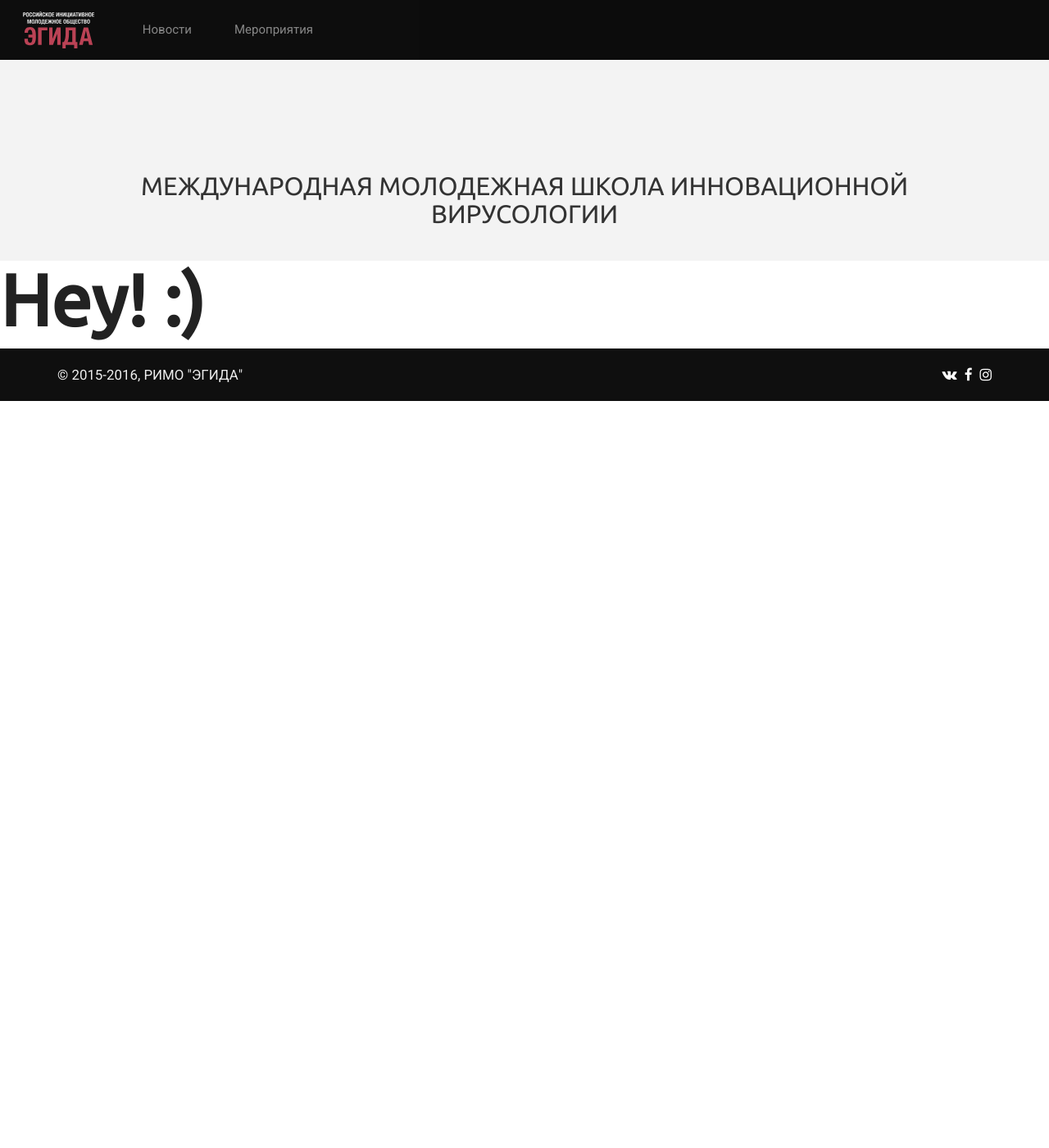
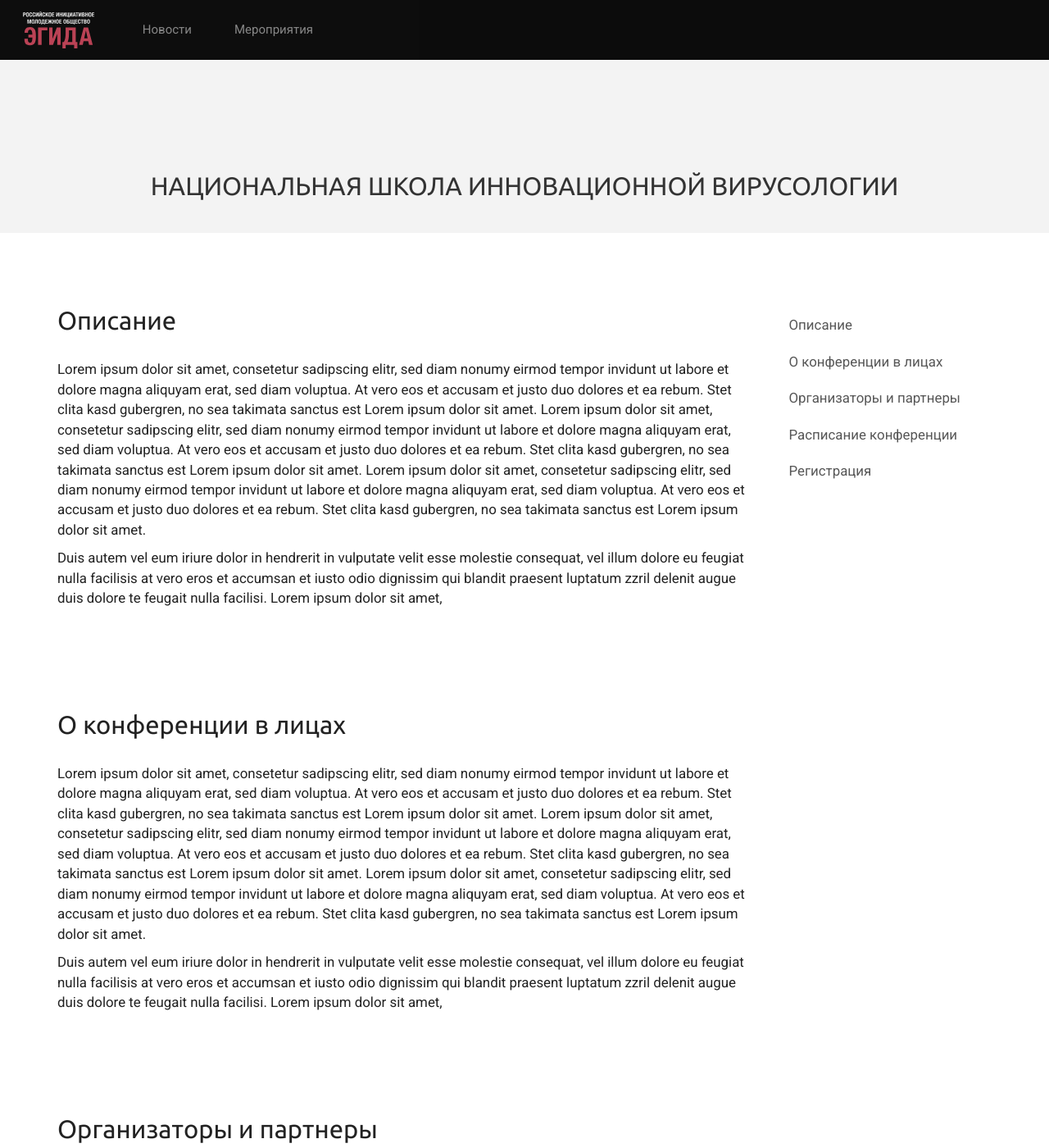
Before and after one commit to rimo-egida/rimo-egida.github.io, a Jekyll site: the page built from virology_school.html, in a window 1280 px wide and 1400 px high. Shown: the whole window at 82% size. Built offline with Jekyll 4.4.1, drawn with Linux system fonts in a browser that asks for light colours; nearby versions of some CDN libraries; some of the changed text lies outside the part shown.

Commit message:
improved virology school page

```diff
--- a/_layouts/default.html
+++ b/_layouts/default.html
@@ -3,7 +3,7 @@
 
   {% include head.html %}
 
-  <body data-spy="scroll" data-target="#main-nav-collapse" data-offset="100">
+  <body data-spy="scroll" data-target=".scrollspy" data-offset="100">
 
     <!-- Wrapper & Preloader
     ============================================= -->
--- a/assets/css/custom.css
+++ b/assets/css/custom.css
@@ -129,15 +129,6 @@ ul.social-networks li a {
   color: #808080;
 }
 
-@media only screen and (max-width: 767px) {
-  .goal-desc p {
-    /*font-size: 1.25em;*/
-  }
-  #cta-8, #partners {
-    display: none;
-  }
-}
-
 .team-profile .team-intro h5 {
   font-family: "Ubuntu", Helvetica, sans-serif;
   font-size: 1.2em;
@@ -230,5 +221,61 @@ ul.social-networks li a {
 
 #progressBar {
     width: 100%;
-    background: #EDEDED;
+    background: #ededed;
 }
+
+/* ************* /conferention/ ************* */
+
+.affix-top {
+    /*margin-top: 20px;*/
+    margin-top: 90px;
+}
+
+.affix {
+    top: 90px;
+}
+
+#conf-nav li a {
+    color: #575757;
+    font-size: 1em;
+    font-weight: 500;
+    display: block;
+}
+
+#conf-nav li.active {
+    border-left: 3px solid #ff205a;
+}
+
+#conf-nav li.active a {
+    color: #ff205a;
+    padding-left: 12px;
+}
+
+#conf-nav li a:hover {
+    color: #ff205a;
+    background-color: #fff;
+    border-left: 2px solid #ff205a;
+    padding-left: 13px;
+}
+
+#conf-nav li a:focus {
+    background-color: #fff;
+}
+
+#conf-nav li.active a:hover {
+    background-color: #fff;
+    border-left: none;
+    padding-left: 12px;
+}
+
+#conferention .section {
+    padding-bottom: 25px;
+}
+
+#conferention .section:last-child {
+    padding-bottom: 80px;
+}
+
+#conferention .section h4 {
+    margin-bottom: 30px;
+}
--- a/index.html
+++ b/index.html
@@ -100,7 +100,7 @@ layout: default
 <!-- ============================================
             Call to action - 2
 ============================================== -->
-<section id="cta-8" class="section cta cta-8 base-bg">
+<section id="cta-8" class="section cta cta-8 base-bg hidden-xs hidden-sm">
     <div class="container">
         <div class="row">
             <div class="col-md-12 text-center">
@@ -115,7 +115,7 @@ layout: default
 <!-- ========================================
 			Partner Logo
 ========================================== -->
-<section id="partners" class="section partner mild-bg p-a-0">
+<section id="partners" class="section partner mild-bg p-a-0 hidden-xs hidden-sm">
     <div class="container">
         <div class="row">
             {% for partner in site.data.partners %}
--- /dev/null
+++ b/virology_school.html
@@ -0,0 +1,58 @@
+---
+layout: page
+title: Национальная школа инновационной вирусологии
+permalink: /virology-school/
+---
+<div id="conferention">
+    <div class="container">
+        <div class="row">
+
+            <div class="col-md-9">
+                <section id="conf-description" class="section">
+                    <h4>Описание</h4>
+                    <p>Lorem ipsum dolor sit amet, consetetur sadipscing elitr, sed diam nonumy eirmod tempor invidunt ut labore et dolore magna aliquyam erat, sed diam voluptua. At vero eos et accusam et justo duo dolores et ea rebum. Stet clita kasd gubergren, no sea takimata sanctus est Lorem ipsum dolor sit amet. Lorem ipsum dolor sit amet, consetetur sadipscing elitr, sed diam nonumy eirmod tempor invidunt ut labore et dolore magna aliquyam erat, sed diam voluptua. At vero eos et accusam et justo duo dolores et ea rebum. Stet clita kasd gubergren, no sea takimata sanctus est Lorem ipsum dolor sit amet. Lorem ipsum dolor sit amet, consetetur sadipscing elitr, sed diam nonumy eirmod tempor invidunt ut labore et dolore magna aliquyam erat, sed diam voluptua. At vero eos et accusam et justo duo dolores et ea rebum. Stet clita kasd gubergren, no sea takimata sanctus est Lorem ipsum dolor sit amet.</p>
+                    <p>Duis autem vel eum iriure dolor in hendrerit in vulputate velit esse molestie consequat, vel illum dolore eu feugiat nulla facilisis at vero eros et accumsan et iusto odio dignissim qui blandit praesent luptatum zzril delenit augue duis dolore te feugait nulla facilisi. Lorem ipsum dolor sit amet,</p>
+                </section>
+
+                <section id="conf-about" class="section">
+                    <h4>О конференции в лицах</h4>
+                    <p>Lorem ipsum dolor sit amet, consetetur sadipscing elitr, sed diam nonumy eirmod tempor invidunt ut labore et dolore magna aliquyam erat, sed diam voluptua. At vero eos et accusam et justo duo dolores et ea rebum. Stet clita kasd gubergren, no sea takimata sanctus est Lorem ipsum dolor sit amet. Lorem ipsum dolor sit amet, consetetur sadipscing elitr, sed diam nonumy eirmod tempor invidunt ut labore et dolore magna aliquyam erat, sed diam voluptua. At vero eos et accusam et justo duo dolores et ea rebum. Stet clita kasd gubergren, no sea takimata sanctus est Lorem ipsum dolor sit amet. Lorem ipsum dolor sit amet, consetetur sadipscing elitr, sed diam nonumy eirmod tempor invidunt ut labore et dolore magna aliquyam erat, sed diam voluptua. At vero eos et accusam et justo duo dolores et ea rebum. Stet clita kasd gubergren, no sea takimata sanctus est Lorem ipsum dolor sit amet.</p>
+                    <p>Duis autem vel eum iriure dolor in hendrerit in vulputate velit esse molestie consequat, vel illum dolore eu feugiat nulla facilisis at vero eros et accumsan et iusto odio dignissim qui blandit praesent luptatum zzril delenit augue duis dolore te feugait nulla facilisi. Lorem ipsum dolor sit amet,</p>
+                </section>
+
+                <section id="conf-partners" class="section">
+                    <h4>Организаторы и партнеры</h4>
+                    <p>Lorem ipsum dolor sit amet, consetetur sadipscing elitr, sed diam nonumy eirmod tempor invidunt ut labore et dolore magna aliquyam erat, sed diam voluptua. At vero eos et accusam et justo duo dolores et ea rebum. Stet clita kasd gubergren, no sea takimata sanctus est Lorem ipsum dolor sit amet. Lorem ipsum dolor sit amet, consetetur sadipscing elitr, sed diam nonumy eirmod tempor invidunt ut labore et dolore magna aliquyam erat, sed diam voluptua. At vero eos et accusam et justo duo dolores et ea rebum. Stet clita kasd gubergren, no sea takimata sanctus est Lorem ipsum dolor sit amet. Lorem ipsum dolor sit amet, consetetur sadipscing elitr, sed diam nonumy eirmod tempor invidunt ut labore et dolore magna aliquyam erat, sed diam voluptua. At vero eos et accusam et justo duo dolores et ea rebum. Stet clita kasd gubergren, no sea takimata sanctus est Lorem ipsum dolor sit amet.</p>
+                    <p>Duis autem vel eum iriure dolor in hendrerit in vulputate velit esse molestie consequat, vel illum dolore eu feugiat nulla facilisis at vero eros et accumsan et iusto odio dignissim qui blandit praesent luptatum zzril delenit augue duis dolore te feugait nulla facilisi. Lorem ipsum dolor sit amet,</p>
+                </section>
+
+                <section id="conf-schedule" class="section">
+                    <h4>Расписание конференции</h4>
+                    <p>Lorem ipsum dolor sit amet, consetetur sadipscing elitr, sed diam nonumy eirmod tempor invidunt ut labore et dolore magna aliquyam erat, sed diam voluptua. At vero eos et accusam et justo duo dolores et ea rebum. Stet clita kasd gubergren, no sea takimata sanctus est Lorem ipsum dolor sit amet. Lorem ipsum dolor sit amet, consetetur sadipscing elitr, sed diam nonumy eirmod tempor invidunt ut labore et dolore magna aliquyam erat, sed diam voluptua. At vero eos et accusam et justo duo dolores et ea rebum. Stet clita kasd gubergren, no sea takimata sanctus est Lorem ipsum dolor sit amet. Lorem ipsum dolor sit amet, consetetur sadipscing elitr, sed diam nonumy eirmod tempor invidunt ut labore et dolore magna aliquyam erat, sed diam voluptua. At vero eos et accusam et justo duo dolores et ea rebum. Stet clita kasd gubergren, no sea takimata sanctus est Lorem ipsum dolor sit amet.</p>
+                    <p>Duis autem vel eum iriure dolor in hendrerit in vulputate velit esse molestie consequat, vel illum dolore eu feugiat nulla facilisis at vero eros et accumsan et iusto odio dignissim qui blandit praesent luptatum zzril delenit augue duis dolore te feugait nulla facilisi. Lorem ipsum dolor sit amet,</p>
+                </section>
+
+                <section id="conf-registration" class="section">
+                    <h4>Регистрация</h4>
+
+
+                    <p>Lorem ipsum dolor sit amet, consetetur sadipscing elitr, sed diam nonumy eirmod tempor invidunt ut labore et dolore magna aliquyam erat, sed diam voluptua. At vero eos et accusam et justo duo dolores et ea rebum. Stet clita kasd gubergren, no sea takimata sanctus est Lorem ipsum dolor sit amet. Lorem ipsum dolor sit amet, consetetur sadipscing elitr, sed diam nonumy eirmod tempor invidunt ut labore et dolore magna aliquyam erat, sed diam voluptua. At vero eos et accusam et justo duo dolores et ea rebum. Stet clita kasd gubergren, no sea takimata sanctus est Lorem ipsum dolor sit amet. Lorem ipsum dolor sit amet, consetetur sadipscing elitr, sed diam nonumy eirmod tempor invidunt ut labore et dolore magna aliquyam erat, sed diam voluptua. At vero eos et accusam et justo duo dolores et ea rebum. Stet clita kasd gubergren, no sea takimata sanctus est Lorem ipsum dolor sit amet.</p>
+                    <p>Duis autem vel eum iriure dolor in hendrerit in vulputate velit esse molestie consequat, vel illum dolore eu feugiat nulla facilisis at vero eros et accumsan et iusto odio dignissim qui blandit praesent luptatum zzril delenit augue duis dolore te feugait nulla facilisi. Lorem ipsum dolor sit amet,</p>
+                </section>
+            </div>
+
+            <div class="col-md-3">
+                <nav id="conf-nav" class="scrollspy hidden-xs hidden-sm" data-spy="affix" data-offset-top="215">
+                    <ul class="nav">
+                        <li><a href="#conf-description">Описание</a></li>
+                        <li><a href="#conf-about">О конференции в лицах</a></li>
+                        <li><a href="#conf-partners">Организаторы и партнеры</a></li>
+                        <li><a href="#conf-schedule">Расписание конференции</a></li>
+                        <li><a href="#conf-registration">Регистрация</a></li>
+                    </ul>
+                </nav>
+            </div>
+
+        </div>
+    </div>
+</div>
--- a/virology_school.md
+++ /dev/null
@@ -1,7 +0,0 @@
----
-layout: page
-title: Международная молодежная школа инновационной вирусологии
-permalink: /virology-school/
----
-
-# Hey! :)
```
Also changed, not shown: _layouts/blank.html (added, +15 -0 lines), Gemfile.lock.
